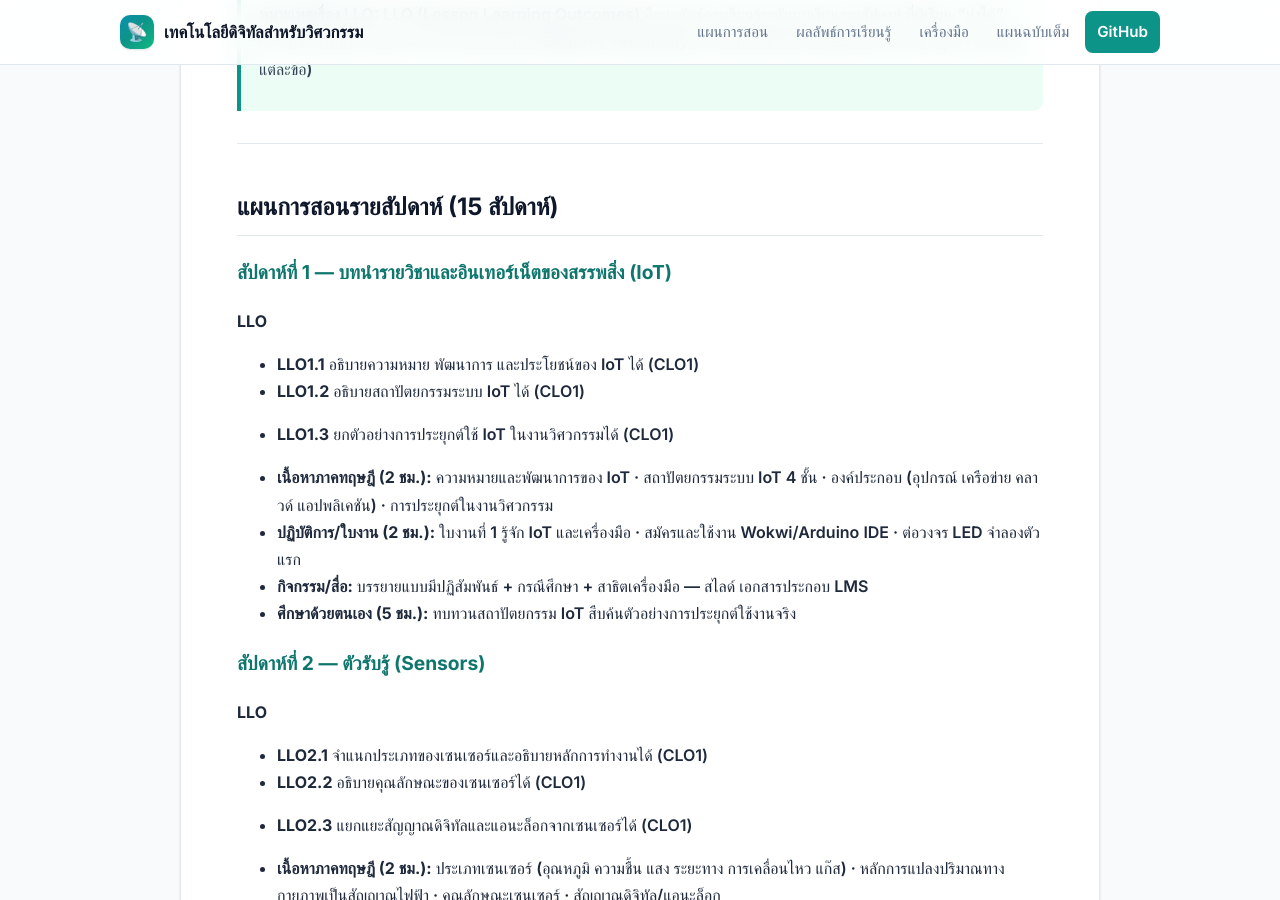
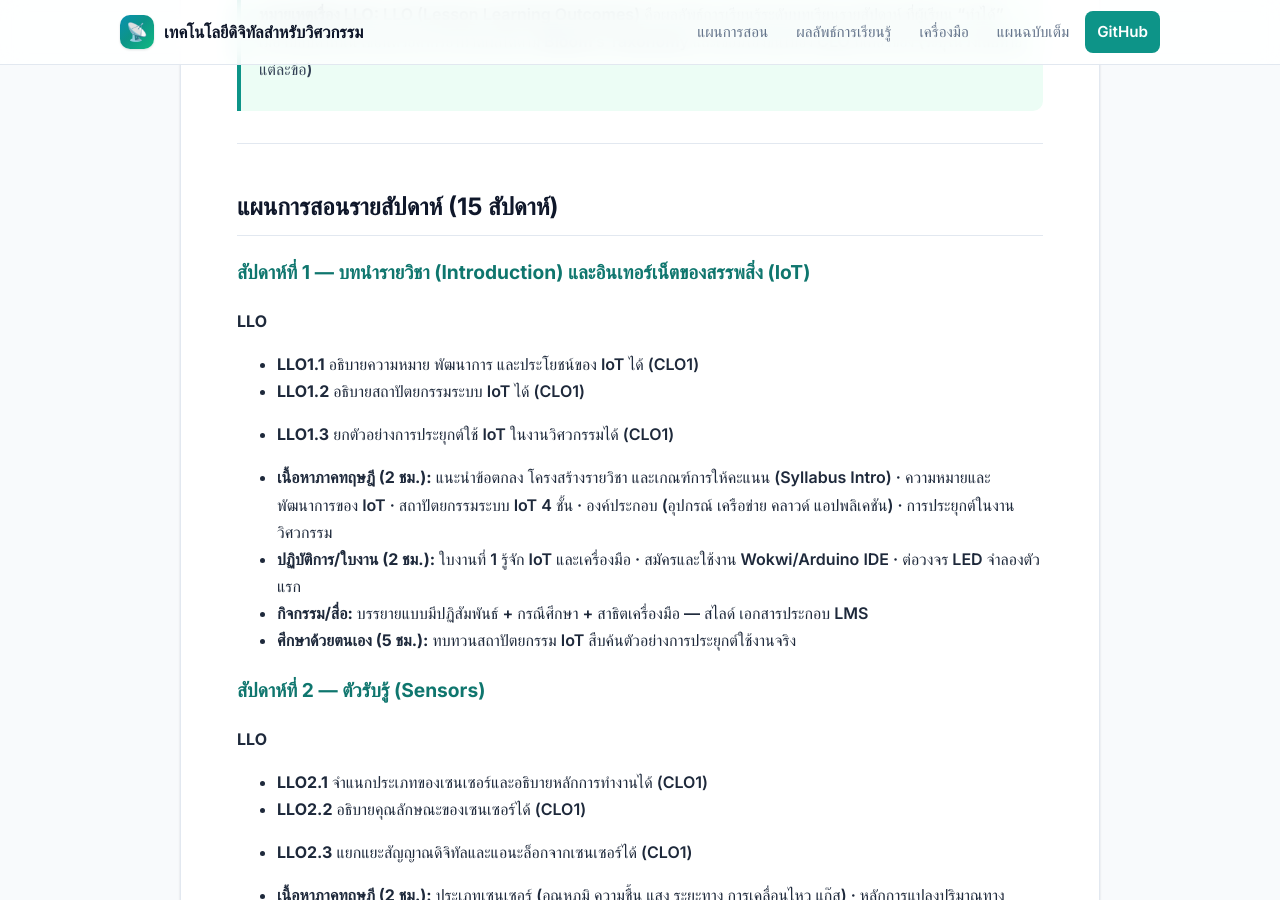
Before and after one commit to alfaXphoori/TechEngineering, a Jekyll site: the page built from weekly-lesson-plan.md, in a window 1280 px wide and 900 px high, scrolled down 2576 px. Built offline with Jekyll 4.4.1, drawn with Linux system fonts in a browser that asks for light colours; some web fonts are replaced; our own code applies the rules of GitHub Pages for plain Markdown files.

Commit message:
chore: add course introduction (Syllabus Intro) to week 1 in teaching plans

```diff
--- a/index.html
+++ b/index.html
@@ -85,7 +85,7 @@ title: หน้าแรก
           <tr><th>สัปดาห์</th><th>หัวข้อการเรียน</th><th>เนื้อหา</th><th>บทเรียน</th></tr>
         </thead>
         <tbody>
-          <tr><td class="wk">1</td><td class="topic">บทนำรายวิชาและอินเทอร์เน็ตของสรรพสิ่ง (IoT)</td><td class="detail">ความหมายและพัฒนาการของ IoT, สถาปัตยกรรมระบบ IoT, การประยุกต์ใช้ในงานวิศวกรรม</td><td><a href="{{ '/chapters/ch01-iot-introduction/' | relative_url }}">บทที่ 1</a></td></tr>
+          <tr><td class="wk">1</td><td class="topic">บทนำรายวิชา (Introduction) และอินเทอร์เน็ตของสรรพสิ่ง (IoT)</td><td class="detail">แนะนำรายละเอียดและเกณฑ์การประเมินผลรายวิชา (Syllabus Intro), ความหมายและพัฒนาการของ IoT, สถาปัตยกรรมระบบ IoT, การประยุกต์ใช้ในงานวิศวกรรม</td><td><a href="{{ '/chapters/ch01-iot-introduction/' | relative_url }}">บทที่ 1</a></td></tr>
           <tr><td class="wk">2</td><td class="topic">ตัวรับรู้ (Sensors)</td><td class="detail">ประเภทของเซนเซอร์, คุณลักษณะ (ความไว/ความละเอียด/ความคลาดเคลื่อน), สัญญาณดิจิทัล/แอนะล็อก</td><td><a href="{{ '/chapters/ch02-sensors/' | relative_url }}">บทที่ 2</a></td></tr>
           <tr><td class="wk">3</td><td class="topic">ตัวกระทำและการเชื่อมต่อ</td><td class="detail">LED, รีเลย์, มอเตอร์, เซอร์โว, การขับโหลด, วงจรเชื่อมต่อและการแยกกราวด์</td><td><a href="{{ '/chapters/ch03-actuators/' | relative_url }}">บทที่ 3</a></td></tr>
           <tr><td class="wk">4</td><td class="topic">ไมโครคอนโทรลเลอร์เบื้องต้น (ESP32/Arduino)</td><td class="detail">สถาปัตยกรรม MCU, GPIO, โครงสร้างโปรแกรม, การติดตั้งเครื่องมือและจำลองด้วย Wokwi</td><td><a href="{{ '/chapters/ch04-microcontroller/' | relative_url }}">บทที่ 4</a></td></tr>
--- a/weekly-lesson-plan.md
+++ b/weekly-lesson-plan.md
@@ -74,14 +74,14 @@
 
 ## แผนการสอนรายสัปดาห์ (15 สัปดาห์)
 
-### สัปดาห์ที่ 1 — บทนำรายวิชาและอินเทอร์เน็ตของสรรพสิ่ง (IoT)
+### สัปดาห์ที่ 1 — บทนำรายวิชา (Introduction) และอินเทอร์เน็ตของสรรพสิ่ง (IoT)
 
 **LLO**
 - **LLO1.1** อธิบายความหมาย พัฒนาการ และประโยชน์ของ IoT ได้ (CLO1)
 - **LLO1.2** อธิบายสถาปัตยกรรมระบบ IoT ได้ (CLO1)
 - **LLO1.3** ยกตัวอย่างการประยุกต์ใช้ IoT ในงานวิศวกรรมได้ (CLO1)
 
-- **เนื้อหาภาคทฤษฎี (2 ชม.):** ความหมายและพัฒนาการของ IoT · สถาปัตยกรรมระบบ IoT 4 ชั้น · องค์ประกอบ (อุปกรณ์ เครือข่าย คลาวด์ แอปพลิเคชัน) · การประยุกต์ในงานวิศวกรรม
+- **เนื้อหาภาคทฤษฎี (2 ชม.):** แนะนำข้อตกลง โครงสร้างรายวิชา และเกณฑ์การให้คะแนน (Syllabus Intro) · ความหมายและพัฒนาการของ IoT · สถาปัตยกรรมระบบ IoT 4 ชั้น · องค์ประกอบ (อุปกรณ์ เครือข่าย คลาวด์ แอปพลิเคชัน) · การประยุกต์ในงานวิศวกรรม
 - **ปฏิบัติการ/ใบงาน (2 ชม.):** ใบงานที่ 1 รู้จัก IoT และเครื่องมือ · สมัครและใช้งาน Wokwi/Arduino IDE · ต่อวงจร LED จำลองตัวแรก
 - **กิจกรรม/สื่อ:** บรรยายแบบมีปฏิสัมพันธ์ + กรณีศึกษา + สาธิตเครื่องมือ — สไลด์ เอกสารประกอบ LMS
 - **ศึกษาด้วยตนเอง (5 ชม.):** ทบทวนสถาปัตยกรรม IoT สืบค้นตัวอย่างการประยุกต์ใช้งานจริง
```
Also changed, not shown: README.md.
